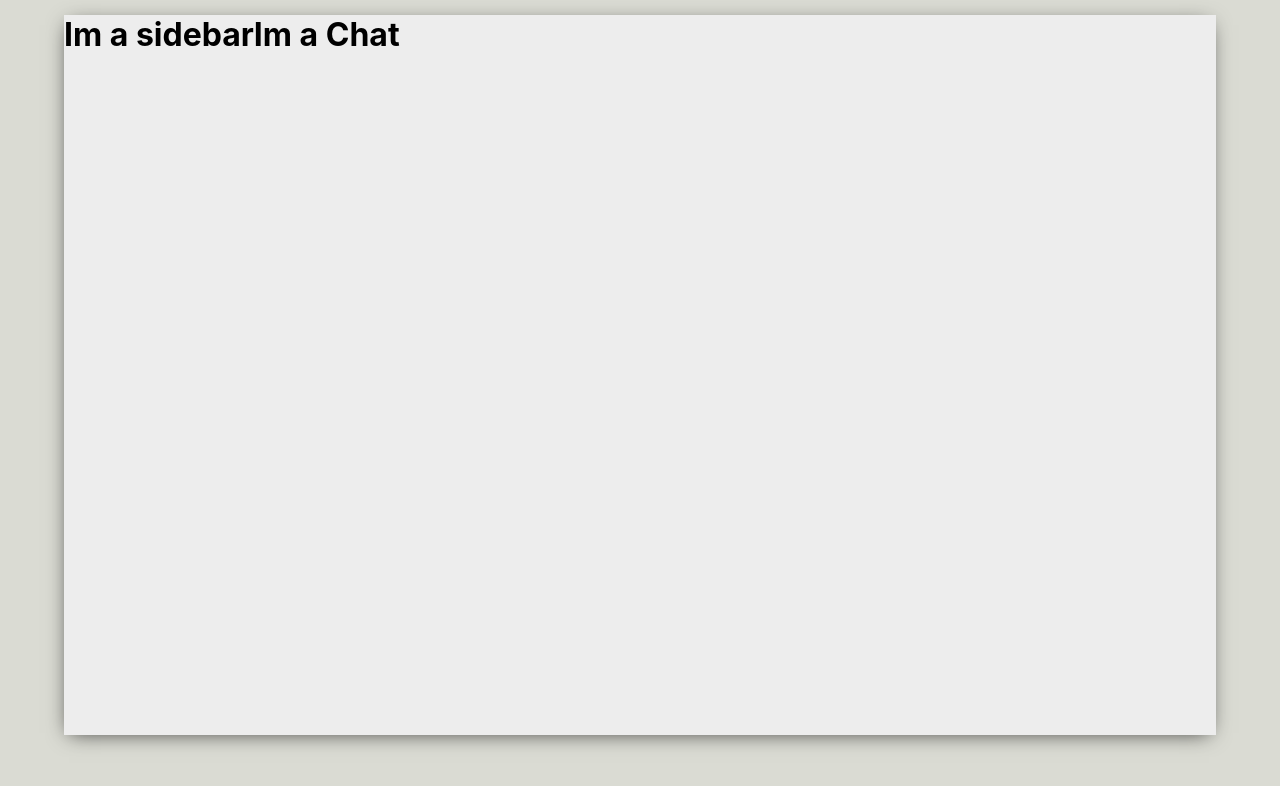
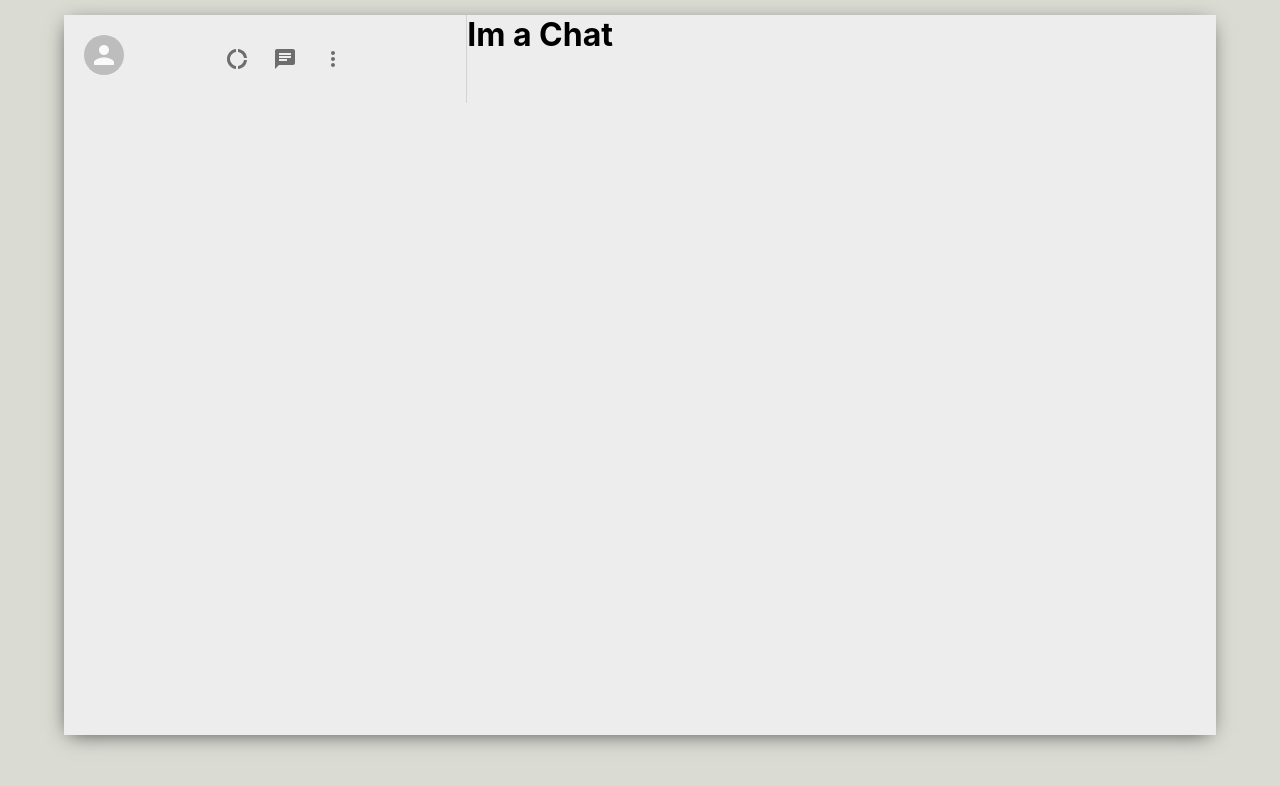
Before and after one commit to ksentak/communicato, a React (Create React App) app in the folder public/: page / in a window 1280 px wide. Shown: the top 786 px of the page. Built offline with nearby package versions, Linux system fonts and the light colour scheme.

Commit message:
code out sidebar header

```diff
--- a/public/package.json
+++ b/public/package.json
@@ -3,6 +3,8 @@
   "version": "0.1.0",
   "private": true,
   "dependencies": {
+    "@material-ui/core": "^4.11.0",
+    "@material-ui/icons": "^4.9.1",
     "@testing-library/jest-dom": "^5.11.5",
     "@testing-library/react": "^11.1.0",
     "@testing-library/user-event": "^12.1.10",
--- a/public/src/components/Sidebar.js
+++ b/public/src/components/Sidebar.js
@@ -1,9 +1,32 @@
+// Material UI
+import { Avatar, IconButton } from '@material-ui/core';
+
+// Icons
+import ChatIcon from '@material-ui/icons/Chat';
+import DonutLargeIcon from '@material-ui/icons/DonutLarge';
+import MoreVertIcon from '@material-ui/icons/MoreVert';
+
+// CSS
 import '../css/Sidebar.css';
 
 const Sidebar = () => {
 	return (
 		<div className="Sidebar">
-			<h1>Im a sidebar</h1>
+			<div className="sidebar-header">
+				<Avatar />
+				<div className="sidebar-icons">
+					<IconButton>
+						<DonutLargeIcon />
+					</IconButton>
+					<IconButton>
+						<ChatIcon />
+					</IconButton>
+					<IconButton>
+						<MoreVertIcon />
+					</IconButton>
+				</div>
+				<div className="sidebar-avatar"></div>
+			</div>
 		</div>
 	);
 };
--- a/public/src/css/Chat.css
+++ b/public/src/css/Chat.css
@@ -0,0 +1,5 @@
+.Chat {
+	display: flex;
+	flex-direction: column;
+	flex: 0.65;
+}
--- a/public/src/css/Sidebar.css
+++ b/public/src/css/Sidebar.css
@@ -0,0 +1,24 @@
+.Sidebar {
+	display: flex;
+	flex-direction: column;
+	flex: 0.35;
+}
+
+.sidebar-header {
+	display: flex;
+	justify-content: space-between;
+	padding: 20px;
+	border-right: 1px solid lightgray;
+}
+
+.sidebar-icons {
+	display: flex;
+	align-items: center;
+	justify-content: space-between;
+	min-width: 10vw;
+}
+
+.sidebar-icons > .MuiSvgIcon-root {
+	margin-right: 2vw;
+	font-size: 24px !important;
+}
```
